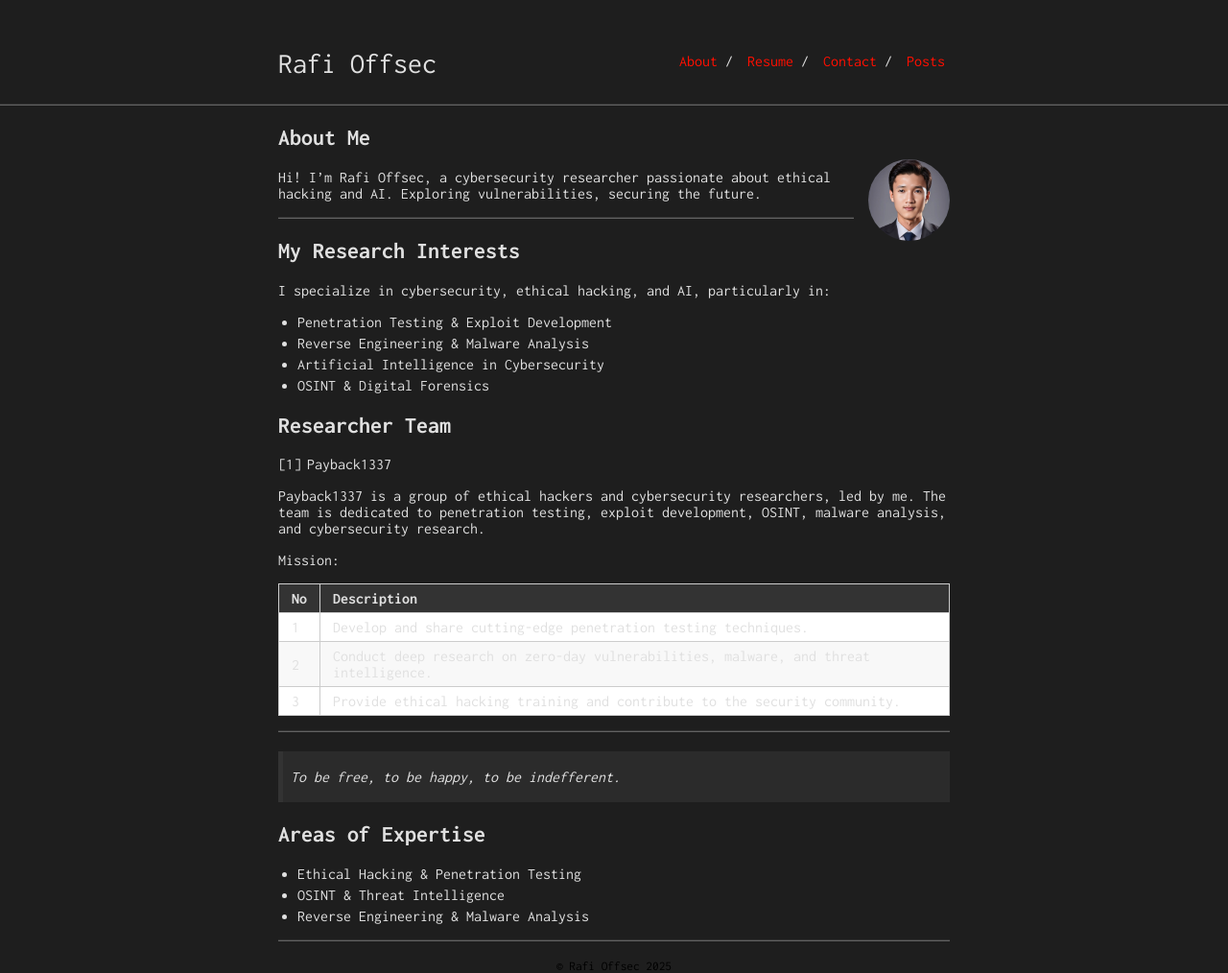
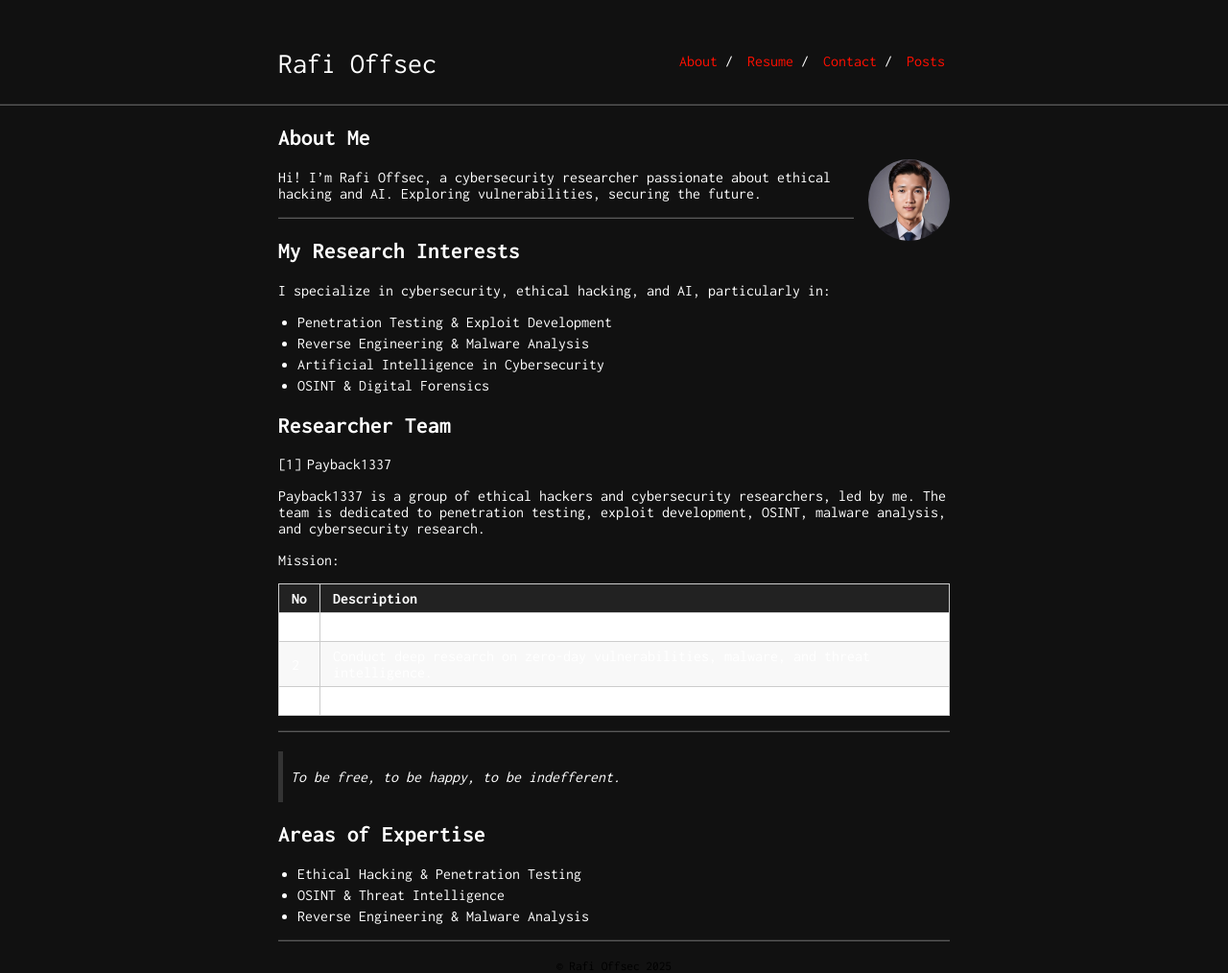
Before and after one commit to rafioffsec/rafioffsec.github.io, a Jekyll site: the page built from index.md, in a window 1280 px wide. Shown: the whole page at 96% size. Built offline with Jekyll 4.4.1, drawn with Linux system fonts in a browser that asks for light colours; our own code applies the rules of GitHub Pages for plain Markdown files.

Commit message:
Update _style.scss

```diff
--- a/_sass/_style.scss
+++ b/_sass/_style.scss
@@ -4,32 +4,27 @@
 
 Basic */
 
-html { height: 100%; margin: 0; padding: 0; }
-body { margin: 0; font-family: "Inconsolata"; height: 100%; background: #1e1e1e; color: #e0e0e0; }
-a { text-decoration: none; color: $accent; }
-a:hover { text-decoration: underline; }
-hr { border: 0; height: 0; border-top: 1px solid rgba(255, 255, 255, 0.1); border-bottom: 1px solid rgba(255, 255, 255, 0.3); }
+html { height: 100%; margin: 0; padding: 0; } body { margin: 0; font-family: "Inconsolata"; height: 100%; background: #111; color: #ffffff; } a { text-decoration: none; color: $accent; } a:hover { text-decoration: underline; } hr { border: 0; height: 0; border-top: 1px solid rgba(255, 255, 255, 0.1); border-bottom: 1px solid rgba(255, 255, 255, 0.3); }
 
 /*
 
 Navbar */
 
-#author-name { font-size: 30px; color: #e0e0e0; display: inline-block; }
-.navbar { padding: 50px 0 50px 0; }
-.navbar-ul { display: inline-block; margin: 0; padding: 5px 0 5px 0; margin-left: 20px; }
-.nav-list { list-style-type: none; margin: 0 5px 0 10px; }
-.alignable { display: inline-block; }
-.pull-left { @extend .alignable; float: left; }
-.pull-right { @extend .alignable; float: right; }
+#author-name { font-size: 30px; color: #ffffff; display: inline-block; } .navbar { padding: 50px 0 50px 0; } .navbar-ul { display: inline-block; margin: 0; padding: 5px 0 5px 0; margin-left: 20px; } .nav-list { list-style-type: none; margin: 0 5px 0 10px; } .alignable { display: inline-block; } .pull-left { @extend .alignable; float: left; } .pull-right { @extend .alignable; float: right; }
 
 /* Divs */
 
-.container { max-width: $max-width; margin: auto; }
-.wrapper { min-height: 100%; }
+.container { max-width: $max-width; margin: auto; } .wrapper { min-height: 100%; }
 
 /* Institute Image */
 
 #ins-logo { margin: auto; display: block; max-height: 100px; text-align: center; }
+
+/* Tables */
+
+table { width: 100%; border-collapse: collapse; background: #1a1a1a; color: #ffffff; }
+th, td { border: 1px solid #333; padding: 10px; text-align: left; }
+th { background: #222; color: #ffffff; }
 
 /* Mobile */
 
@@ -39,27 +34,6 @@ Navbar */
 
 @media (max-width: 500px) { .navbar { text-align: center; padding: 50px 0px 0px 0px; } #author-name { width: 100%; float: none; } #navlist { padding: 10px 0 10px 0; margin: 0; display: block; float: none; text-align: center; width: 100%; } #navlist li.alignable { display: inline-block; } #navlist li.pull-left { float: none; } #navlist li.nav-list { margin: 0; } }
 
-@import "typography";
-@import "tables";
+@import "typography"; @import "tables";
 
-/* Prism.js Syntax Highlighting */
-pre { background: #282c34; color: #abb2bf; padding: 15px; border-radius: 5px; overflow-x: auto; }
-code { font-family: "Fira Code", monospace; background: #3c4049; color: #f8f8f2; padding: 2px 5px; border-radius: 3px; }
-pre code { background: none; padding: 0; }
-.token.comment, .token.prolog, .token.doctype, .token.cdata { color: #7C7C7C; }
-.token.punctuation { color: #c5c8c6; }
-.token.property, .token.tag, .token.constant, .token.symbol, .token.deleted { color: #cc6666; }
-.token.boolean, .token.number { color: #de935f; }
-.token.selector, .token.attr-name, .token.string, .token.char, .token.builtin, .token.inserted { color: #b5bd68; }
-.token.operator, .token.entity, .token.url, .token.variable { color: #f8f8f2; }
-.token.atrule, .token.keyword { color: #81a2be; }
-.token.function { color: #f0c674; }
-.token.regex, .token.important { color: #8abeb7; }
-
-/* Tables */
-table { width: 100%; border-collapse: collapse; background: #2b2b2b; color: #e0e0e0; }
-th, td { border: 1px solid #444; padding: 10px; text-align: left; }
-th { background: #333; }
-
-/* Blockquote */
-blockquote { border-left: 4px solid #81a2be; background: #2b2b2b; padding: 10px 15px; color: #e0e0e0; }
+/* Prism.js Syntax Highlighting */ pre { background: #2d2d2d; color: #ccc; padding: 15px; border-radius: 5px; overflow-x: auto; } code { font-family: "Fira Code", monospace; background: #272727; color: #f8f8f2; padding: 2px 5px; border-radius: 3px; } pre code { background: none; padding: 0; } .token.comment, .token.prolog, .token.doctype, .token.cdata { color: #7C7C7C; } .token.punctuation { color: #c5c8c6; } .token.property, .token.tag, .token.constant, .token.symbol, .token.deleted { color: #cc6666; } .token.boolean, .token.number { color: #de935f; } .token.selector, .token.attr-name, .token.string, .token.char, .token.builtin, .token.inserted { color: #b5bd68; } .token.operator, .token.entity, .token.url, .token.variable { color: #f8f8f2; } .token.atrule, .token.keyword { color: #81a2be; } .token.function { color: #f0c674; } .token.regex, .token.important { color: #8abeb7; }
```
